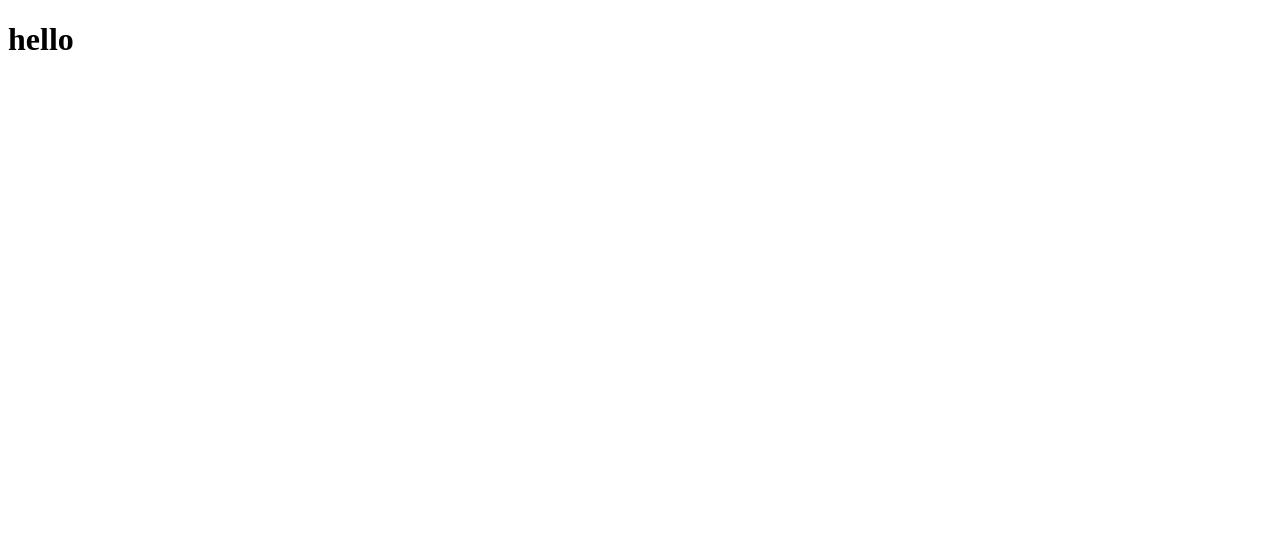
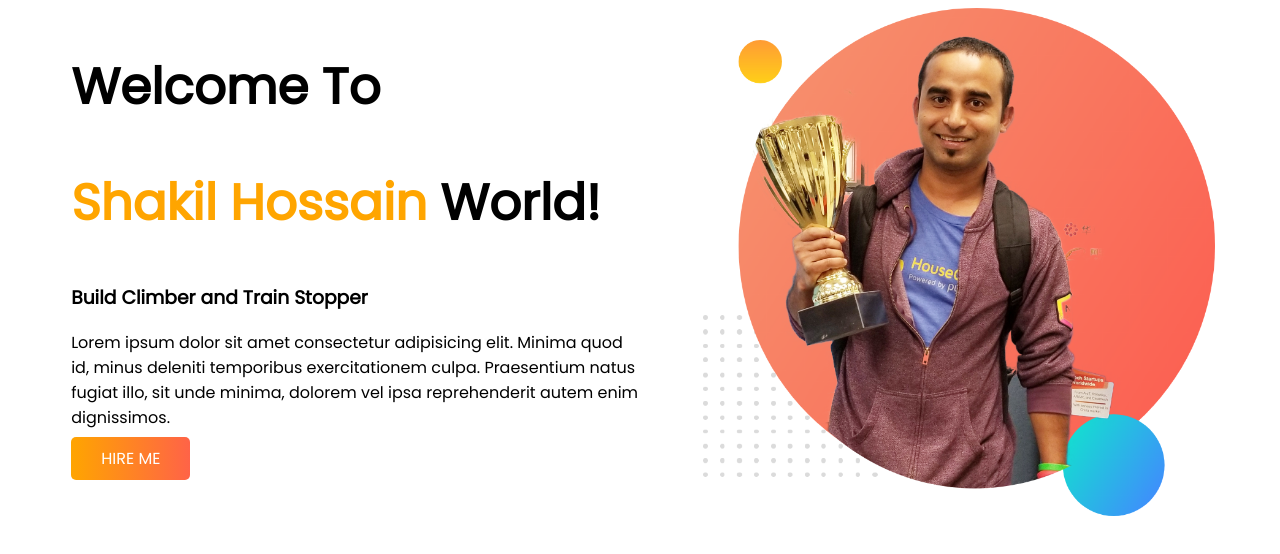
Before and after one commit to shakil-1318/Developer-Portfolio-Practice, a plain HTML site: page index.html in a window 1280 px wide. Drawn offline with Linux system fonts and the light colour scheme.

Commit message:
section add

```diff
--- a/index.html
+++ b/index.html
@@ -5,9 +5,23 @@
     <meta http-equiv="X-UA-Compatible" content="IE=edge">
     <meta name="viewport" content="width=device-width, initial-scale=1.0">
     <title>Shakil Portfolio</title>
+    <link rel="preconnect" href="https://fonts.googleapis.com">
+    <link rel="preconnect" href="https://fonts.gstatic.com" crossorigin>
+    <link href="https://fonts.googleapis.com/css2?family=Poppins&display=swap" rel="stylesheet">
     <link rel="stylesheet" href="style.css">
 </head>
 <body>
-    <h1>hello</h1>
+   <section>
+    <div class="half-width">
+        <h1>Welcome To</h1>
+        <h1><span class="color-orange">Shakil Hossain</span> World!</h1>
+        <h3>Build Climber and Train Stopper</h3>
+        <p>Lorem ipsum dolor sit amet consectetur adipisicing elit. Minima quod id, minus deleniti temporibus exercitationem culpa. Praesentium natus fugiat illo, sit unde minima, dolorem vel ipsa reprehenderit autem enim dignissimos.</p>
+        <a class="link-button" target="blank" href="https://www.linkedin.com/in/md-shakil-hossain-897926214/">HIRE ME</a>
+    </div>
+    <div class="half-width">
+        <img src="./images/jhankar.png" alt="">
+    </div>
+   </section>
 </body>
 </html>
--- a/style.css
+++ b/style.css
@@ -0,0 +1,27 @@
+body {
+  font-family: "Poppins", sans-serif;
+}
+h1 {
+  font-size: 50px;
+}
+section {
+  display: flex;
+}
+.half-width {
+  width: 50%;
+  padding-left: 5%;
+}
+.half-width img {
+  width: 90%;
+}
+.color-orange {
+  color: orange;
+}
+.link-button {
+  text-decoration: none;
+  background-image: linear-gradient(to right, orange, tomato);
+  padding: 10px 30px;
+  color: white;
+  font-weight: 400;
+  border-radius: 5px;
+}
```
Also changed, not shown: images/dream-bg.png (added), images/exp-bg.png (added), images/jhankar.png (added), images/jhankar2.png (added), images/my-bg.png (added), images/my-bg2.png (added), images/top-banner.png (added).
